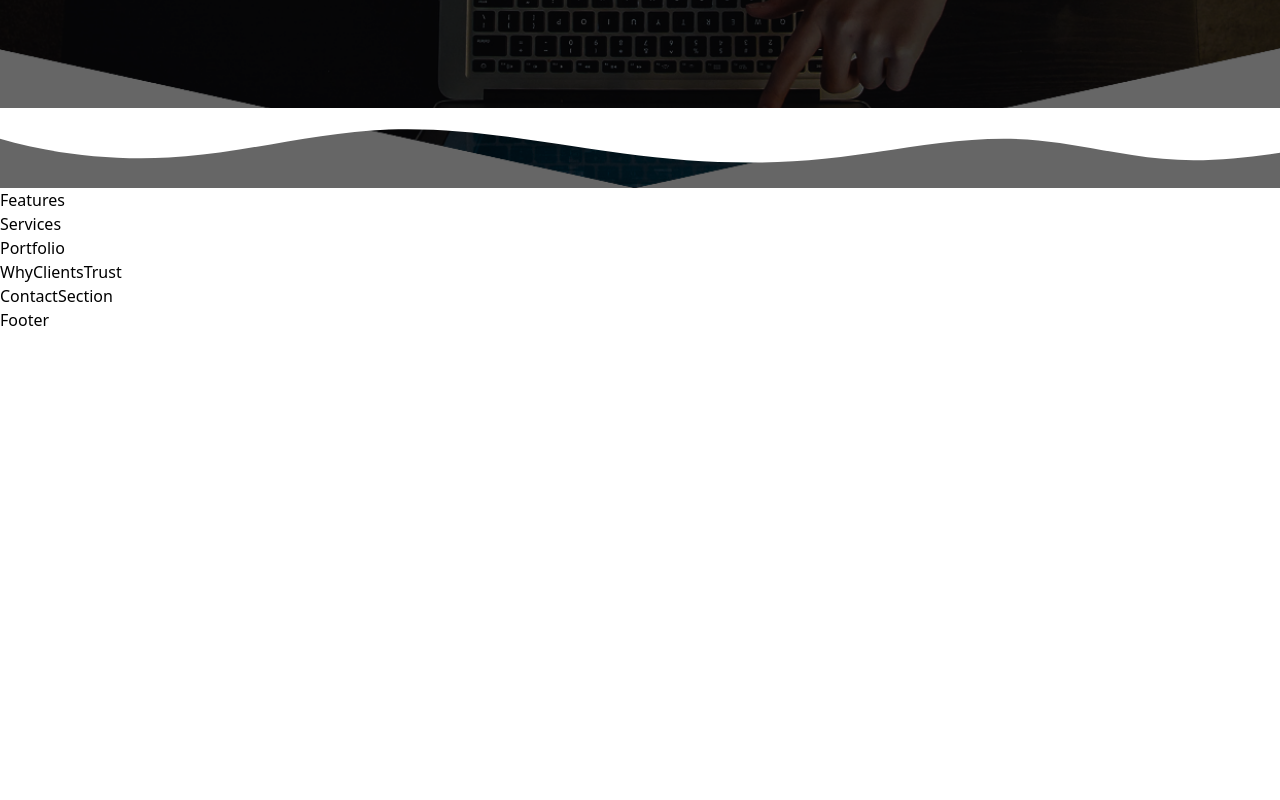
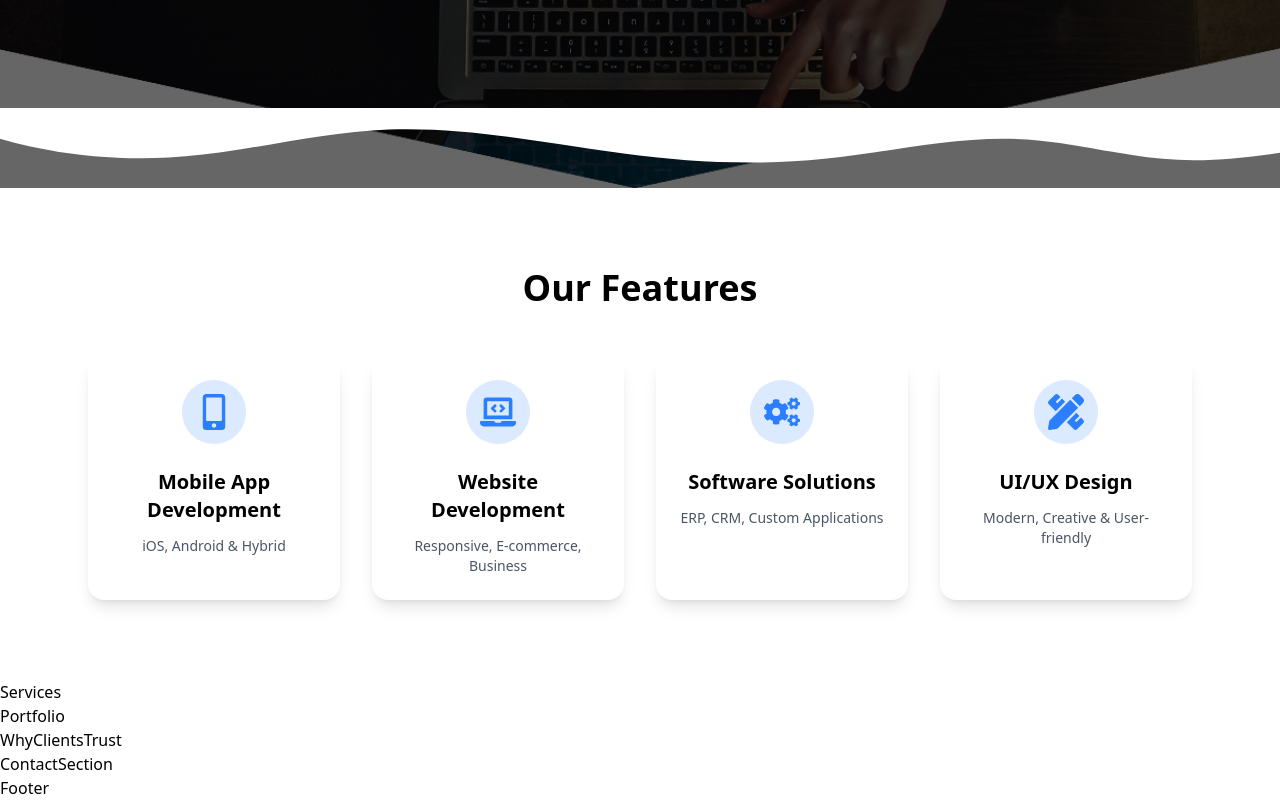
Before and after one commit to Abhinavsaini001/Creative--stack, a React (Vite) app: page / in a window 1280 px wide. Shown: the part 612-1412 px from the top of the page. Before the commit the page ends 944 px from the top, so only its background shows below. Built offline with nearby package versions, Linux system fonts and the light colour scheme.

Commit message:
feature section add

```diff
--- a/package.json
+++ b/package.json
@@ -14,6 +14,7 @@
     "lucide-react": "^0.542.0",
     "react": "^19.1.1",
     "react-dom": "^19.1.1",
+    "react-icons": "^5.5.0",
     "react-router-dom": "^7.8.2"
   },
   "devDependencies": {
--- a/src/Pages/Home/Features.jsx
+++ b/src/Pages/Home/Features.jsx
@@ -1,9 +1,49 @@
-import React from 'react'
+import React from "react";
+import { FaMobileAlt, FaLaptopCode, FaCogs, FaPencilRuler } from "react-icons/fa";
+
+const features = [
+  {
+    icon: <FaMobileAlt className="text-4xl text-blue-500" />,
+    title: "Mobile App Development",
+    desc: "iOS, Android & Hybrid",
+  },
+  {
+    icon: <FaLaptopCode className="text-4xl text-blue-500" />,
+    title: "Website Development",
+    desc: "Responsive, E-commerce, Business",
+  },
+  {
+    icon: <FaCogs className="text-4xl text-blue-500" />,
+    title: "Software Solutions",
+    desc: "ERP, CRM, Custom Applications",
+  },
+  {
+    icon: <FaPencilRuler className="text-4xl text-blue-500" />,
+    title: "UI/UX Design",
+    desc: "Modern, Creative & User-friendly",
+  },
+];
 
 const Features = () => {
   return (
-    <div>Features</div>
-  )
-}
+    <section className="py-20 bg-white text-center">
+      <h2 className="text-3xl md:text-4xl font-bold mb-12">Our Features</h2>
+      <div className="max-w-6xl mx-auto grid grid-cols-1 sm:grid-cols-2 md:grid-cols-4 gap-8 px-6">
+        {features.map((feature, index) => (
+          <div
+            key={index}
+            className="p-6 rounded-2xl shadow-lg hover:shadow-2xl transition bg-white"
+          >
+            <div className="flex justify-center items-center w-16 h-16 mx-auto mb-6 rounded-full bg-blue-100">
+              {feature.icon}
+            </div>
+            <h3 className="text-xl font-semibold mb-3">{feature.title}</h3>
+            <p className="text-gray-600 text-sm">{feature.desc}</p>
+          </div>
+        ))}
+      </div>
+    </section>
+  );
+};
 
-export default Features
+export default Features;
```
Also changed, not shown: 1 other file (tests, documents, lock files or other folders).
